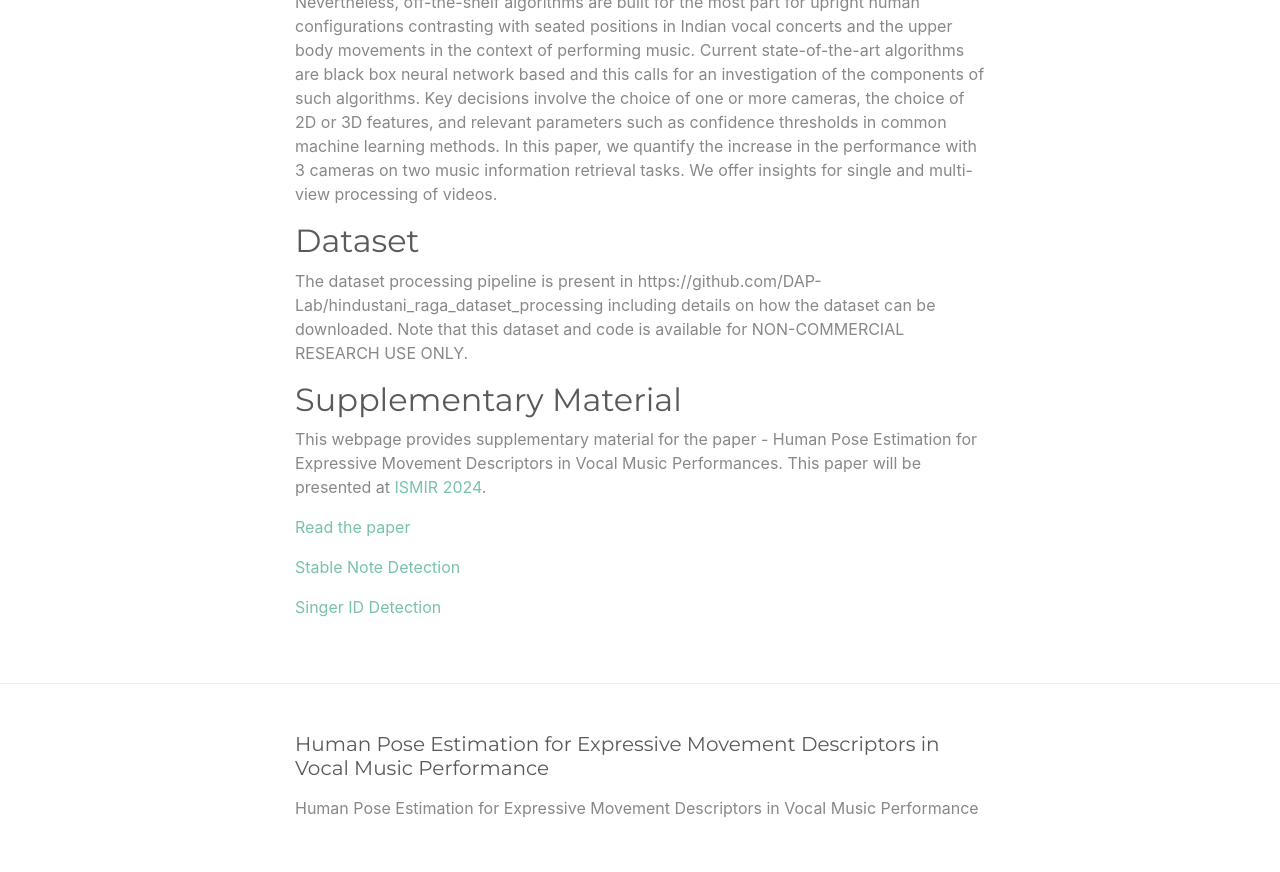
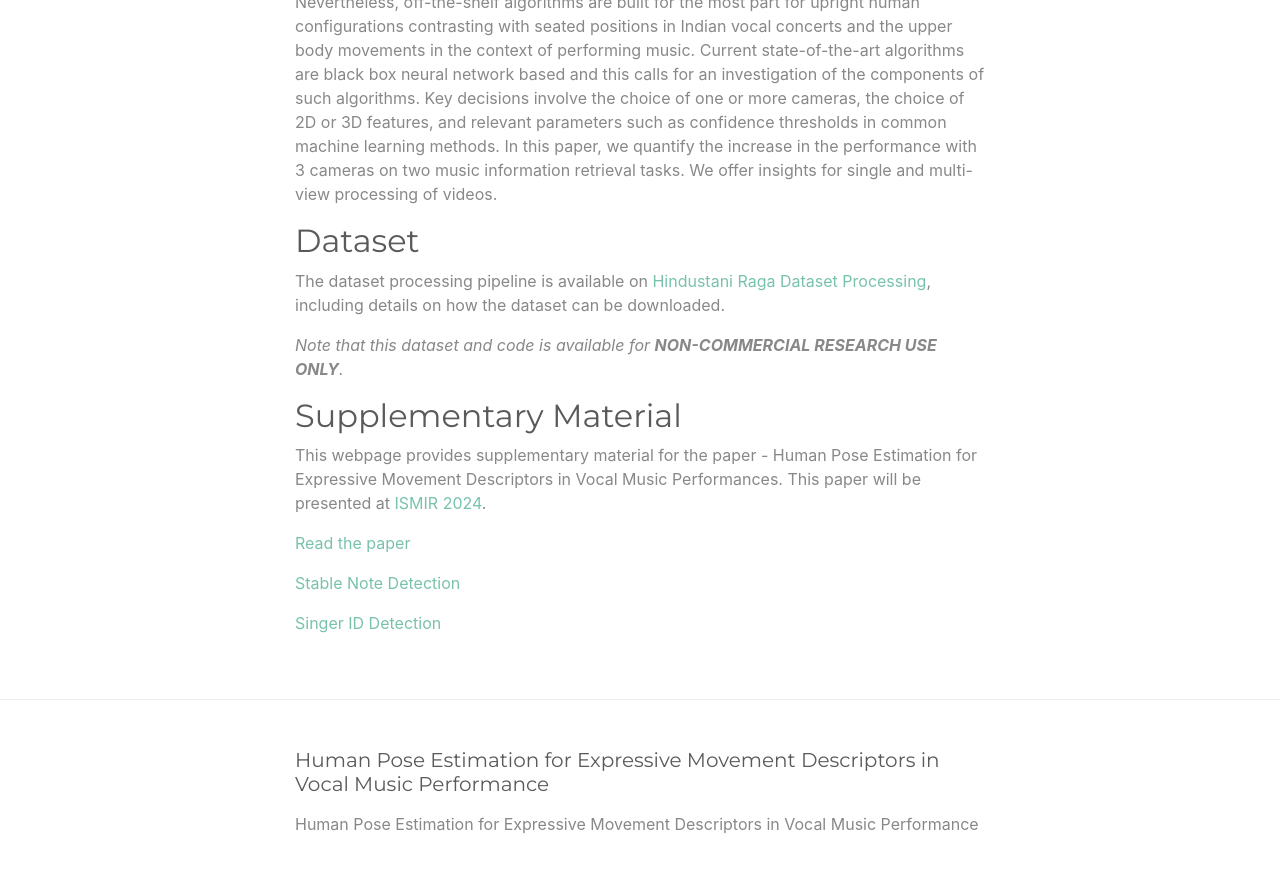
Before and after one commit to sujoyrc/hpeExpressiveMovement, a Jekyll site: the page built from index.md, in a window 1280 px wide and 900 px high, scrolled down 680 px. Shown: the top 872 px of the window. Built offline with Jekyll 4.4.1, drawn with Linux system fonts in a browser that asks for light colours; our own code applies the rules of GitHub Pages for plain Markdown files.

Commit message:
Update index.md

```diff
--- a/index.md
+++ b/index.md
@@ -34,7 +34,9 @@ Vocal concerts in Indian music are invariably associated with the
 
 ## Dataset
 
-The dataset processing pipeline is present in https://github.com/DAP-Lab/hindustani_raga_dataset_processing including details on how the dataset can be downloaded. Note that this dataset and code is available for NON-COMMERCIAL RESEARCH USE ONLY.
+The dataset processing pipeline is available on [Hindustani Raga Dataset Processing](https://github.com/DAP-Lab/hindustani_raga_dataset_processing), including details on how the dataset can be downloaded.
+
+*Note that this dataset and code is available for **NON-COMMERCIAL RESEARCH USE ONLY**.*
 
 ## Supplementary Material
 
```
